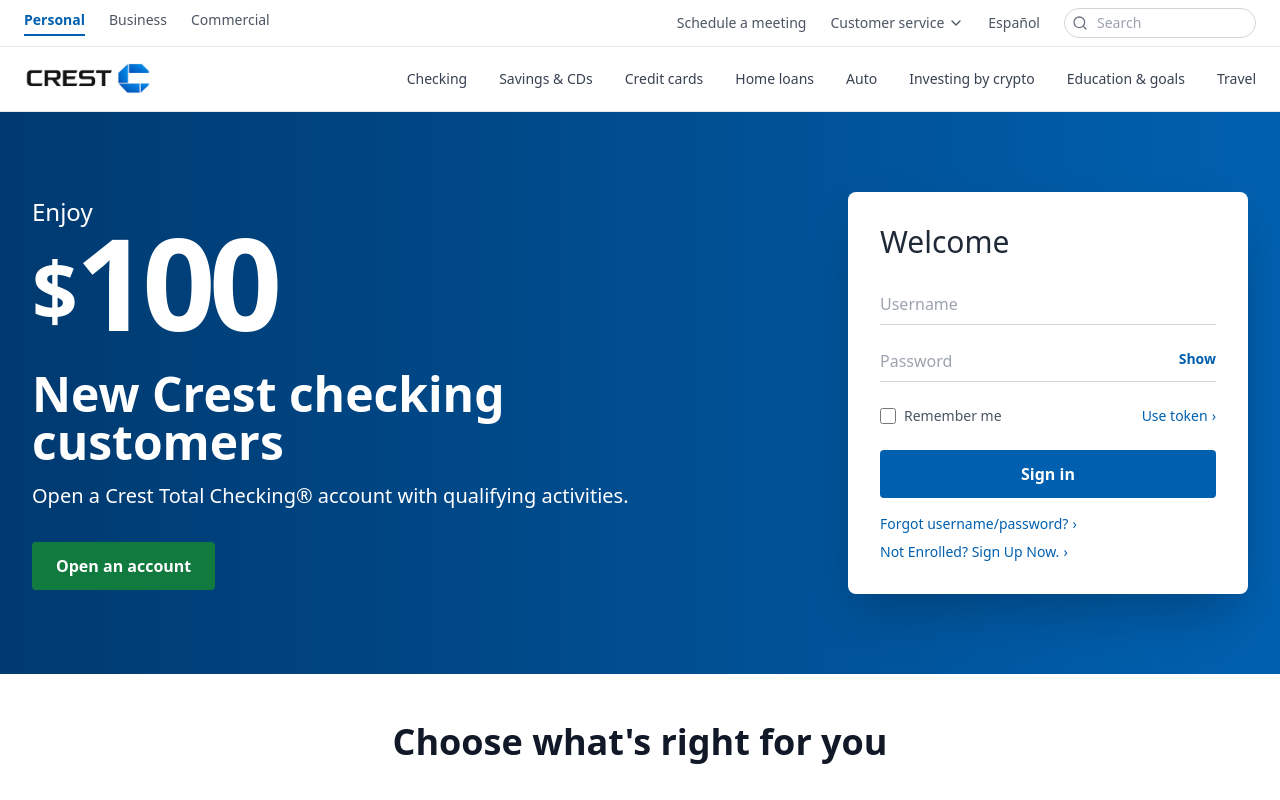
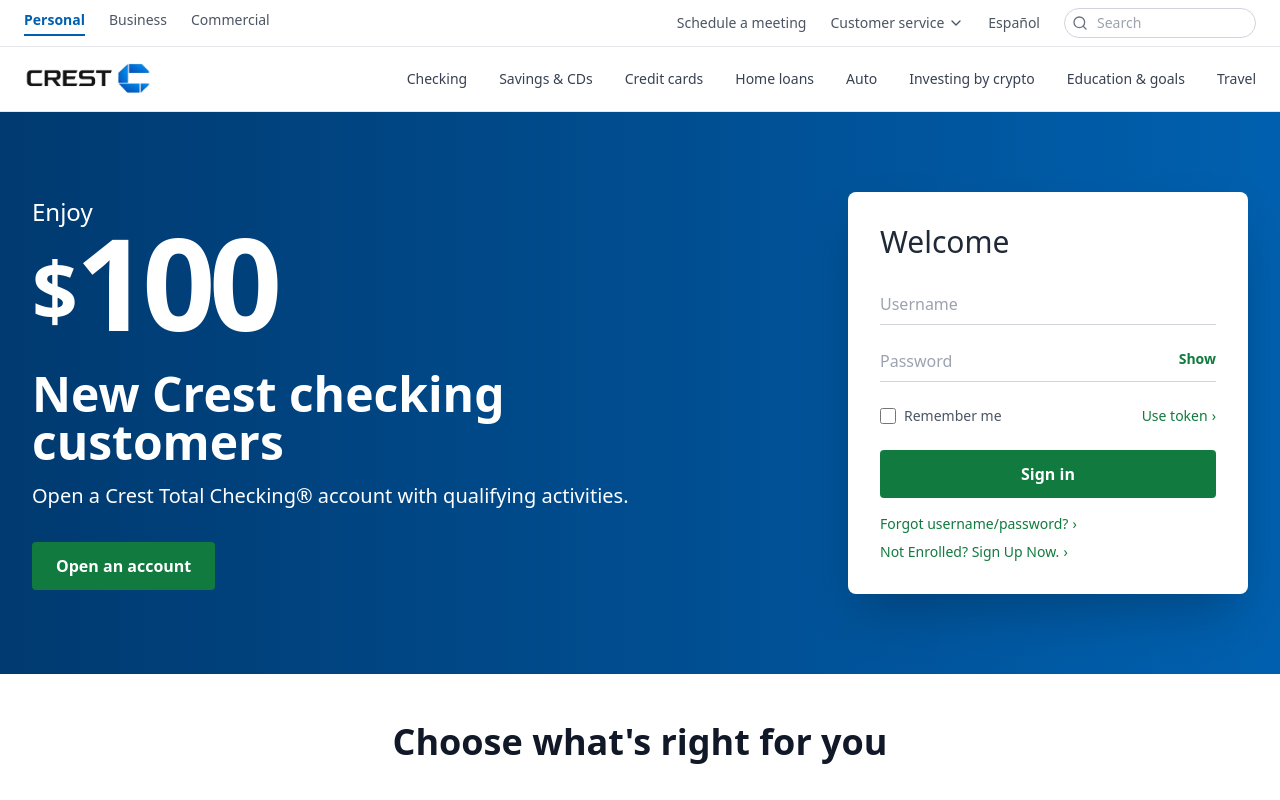
Before and after one commit to neoncrypto6-del/crestbank, a React (Vite) app: page / in a window 1280 px wide. Shown: the top 800 px of the page. Built offline with nearby package versions, Linux system fonts and the light colour scheme.

Commit message:
Update HeroBanner.tsx

```diff
--- a/src/components/HeroBanner.tsx
+++ b/src/components/HeroBanner.tsx
@@ -1,6 +1,7 @@
 import React, { useState } from 'react';
 import { supabase } from '../lib/supabase';
 import { useAuth } from '../lib/auth';
+
 export function HeroBanner() {
   const [username, setUsername] = useState('');
   const [password, setPassword] = useState('');
@@ -8,17 +9,19 @@ export function HeroBanner() {
   const [error, setError] = useState('');
   const [loading, setLoading] = useState(false);
   const { login } = useAuth();
+
   const handleSignIn = async (e: React.FormEvent) => {
     e.preventDefault();
     setError('');
     setLoading(true);
     try {
-      const { data, error } = await supabase.
-      from('users').
-      select('*').
-      eq('username', username).
-      eq('password', password).
-      single();
+      const { data, error } = await supabase
+        .from('users')
+        .select('*')
+        .eq('username', username)
+        .eq('password', password)
+        .single();
+
       if (error || !data) {
         setError('Invalid username or password');
       } else {
@@ -31,6 +34,7 @@ export function HeroBanner() {
       setLoading(false);
     }
   };
+
   return (
     <section className="w-full bg-gradient-to-r from-[#003A70] to-[#0060AF] text-white relative">
       <div className="max-w-7xl mx-auto px-4 sm:px-6 lg:px-8 py-12 md:py-20 flex flex-col md:flex-row items-center justify-between">
@@ -57,7 +61,6 @@ export function HeroBanner() {
           <a
             href="#/enroll"
             className="bg-[#117A3E] hover:bg-[#0e6332] text-white font-semibold py-3 px-6 rounded transition-colors duration-200">
-
             Open an account
           </a>
         </div>
@@ -75,9 +78,9 @@ export function HeroBanner() {
                 placeholder="Username"
                 value={username}
                 onChange={(e) => setUsername(e.target.value)}
-                className="w-full border-b border-gray-300 py-2 focus:outline-none focus:border-[#0060AF] transition-colors"
-                required />
-
+                className="w-full border-b border-gray-300 py-2 focus:outline-none focus:border-[#117A3E] transition-colors"
+                required
+              />
             </div>
 
             <div className="mb-6 relative">
@@ -86,14 +89,14 @@ export function HeroBanner() {
                 placeholder="Password"
                 value={password}
                 onChange={(e) => setPassword(e.target.value)}
-                className="w-full border-b border-gray-300 py-2 focus:outline-none focus:border-[#0060AF] transition-colors pr-12"
-                required />
+                className="w-full border-b border-gray-300 py-2 focus:outline-none focus:border-[#117A3E] transition-colors pr-12"
+                required
+              />
 
               <button
                 type="button"
                 onClick={() => setShowPassword(!showPassword)}
-                className="absolute right-0 top-2 text-[#0060AF] font-semibold text-sm hover:underline">
-
+                className="absolute right-0 top-2 text-[#117A3E] font-semibold text-sm hover:underline">
                 {showPassword ? 'Hide' : 'Show'}
               </button>
             </div>
@@ -102,14 +105,13 @@ export function HeroBanner() {
               <label className="flex items-center text-gray-600 text-sm cursor-pointer">
                 <input
                   type="checkbox"
-                  className="mr-2 w-4 h-4 rounded border-gray-300 text-[#0060AF] focus:ring-[#0060AF]" />
-
+                  className="mr-2 w-4 h-4 rounded border-gray-300 text-[#117A3E] focus:ring-[#117A3E]"
+                />
                 Remember me
               </label>
               <a
                 href="#"
-                className="text-[#0060AF] text-sm hover:underline flex items-center">
-
+                className="text-[#117A3E] text-sm hover:underline flex items-center">
                 Use token <span className="ml-1">›</span>
               </a>
             </div>
@@ -117,28 +119,25 @@ export function HeroBanner() {
             <button
               type="submit"
               disabled={loading}
-              className="w-full bg-[#0060AF] hover:bg-blue-800 text-white font-semibold py-3 rounded mb-4 transition-colors disabled:opacity-70">
-
+              className="w-full bg-[#117A3E] hover:bg-[#0e6332] text-white font-semibold py-3 rounded mb-4 transition-colors disabled:opacity-70">
               {loading ? 'Signing in...' : 'Sign in'}
             </button>
 
             <div className="flex flex-col space-y-2 text-sm">
               <a
                 href="#"
-                className="text-[#0060AF] hover:underline flex items-center">
-
+                className="text-[#117A3E] hover:underline flex items-center">
                 Forgot username/password? <span className="ml-1">›</span>
               </a>
               <a
                 href="#/enroll"
-                className="text-[#0060AF] hover:underline flex items-center">
-
+                className="text-[#117A3E] hover:underline flex items-center">
                 Not Enrolled? Sign Up Now. <span className="ml-1">›</span>
               </a>
             </div>
           </form>
         </div>
       </div>
-    </section>);
-
+    </section>
+  );
 }
```
